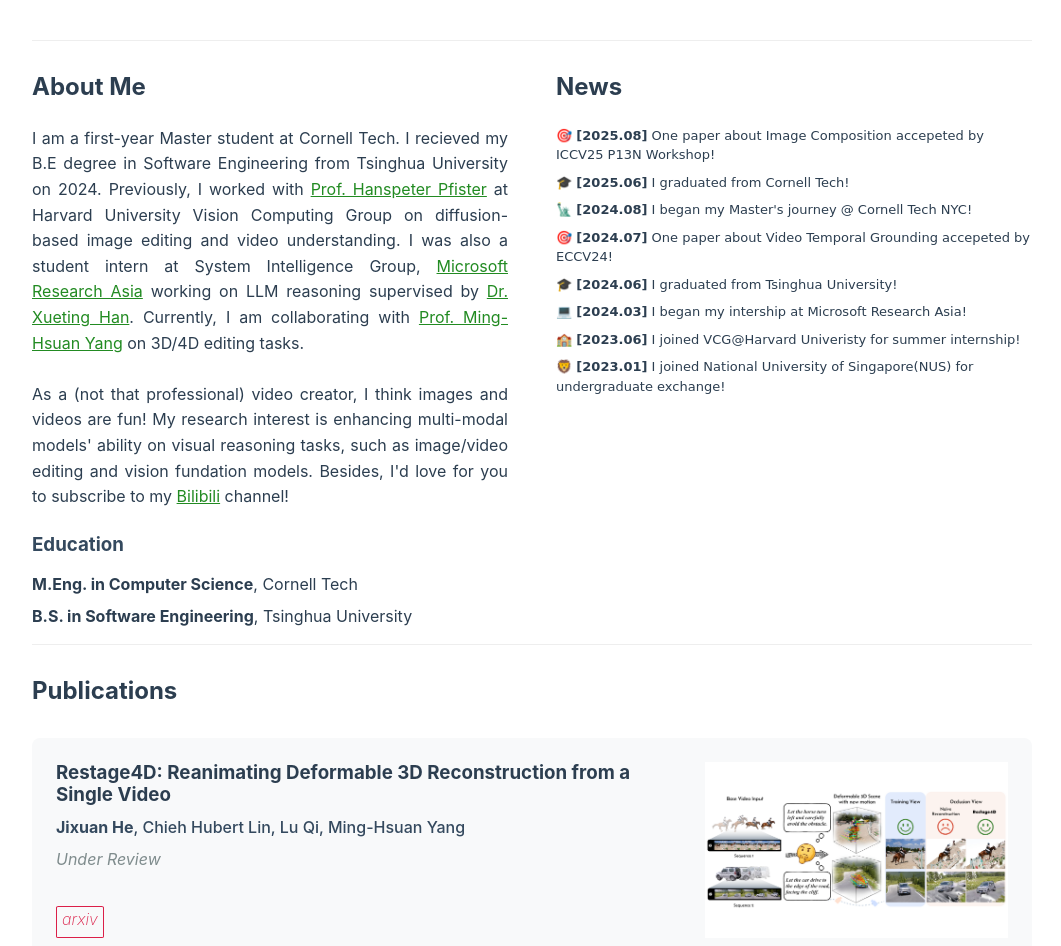
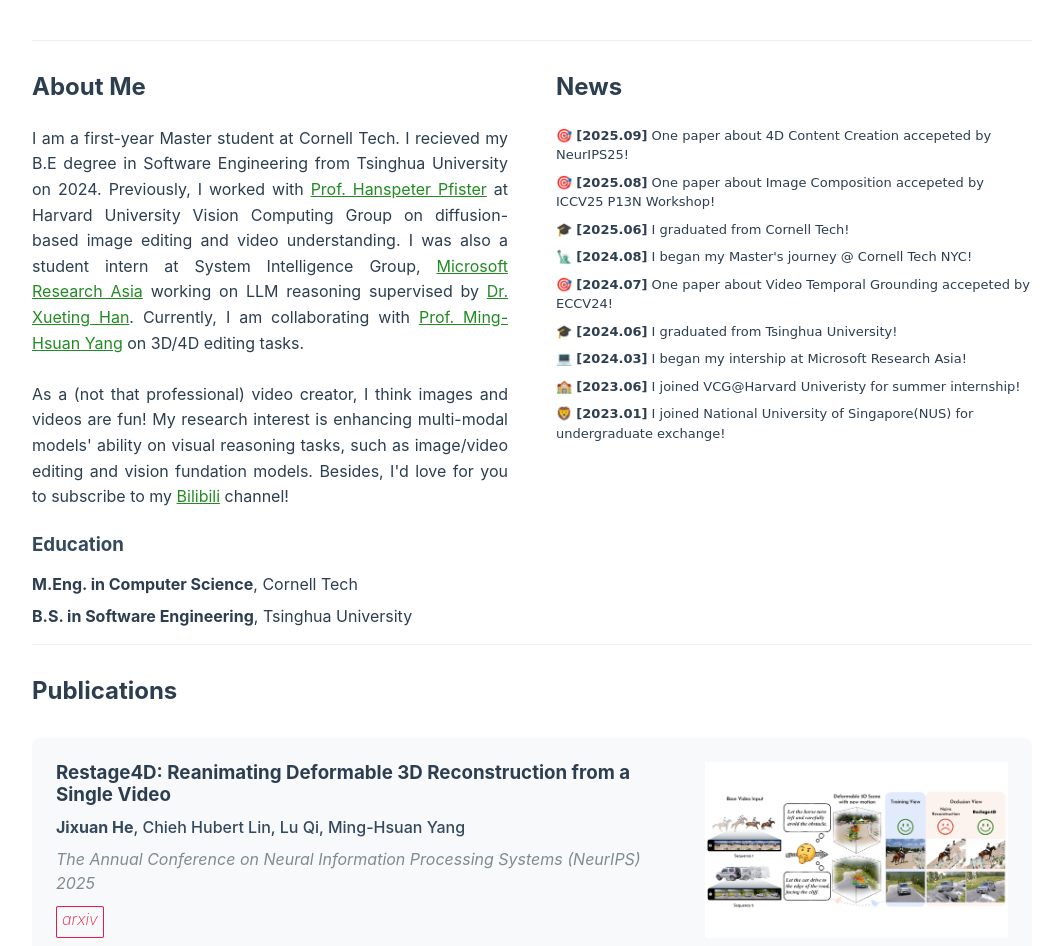
Before and after one commit to KaKituken/home, a Vue app: page /#/ in a window 1280 px wide. Shown: the part 246-1192 px from the top of the page, without its empty margins (108-1169 px from the left). Built offline with nearby package versions, Linux system fonts and the light colour scheme.

Commit message:
add: nips paper

```diff
--- a/src/components/About.vue
+++ b/src/components/About.vue
@@ -34,6 +34,7 @@
     <div class="news-container">
       <h2>News</h2>
       <ul>
+        <li>🎯 <b>[2025.09]</b> One paper about 4D Content Creation accepeted by NeurIPS25!</li>
         <li>🎯 <b>[2025.08]</b> One paper about Image Composition accepeted by ICCV25 P13N Workshop!</li>
         <li>🎓 <b>[2025.06]</b> I graduated from Cornell Tech!</li>
         <li>🗽 <b>[2024.08]</b> I began my Master's journey @ Cornell Tech NYC!</li>
--- a/src/components/Publications.vue
+++ b/src/components/Publications.vue
@@ -11,8 +11,8 @@ const publications = [
   {
     title: "Restage4D: Reanimating Deformable 3D Reconstruction from a Single Video",
     authors: "<strong>Jixuan He</strong>, Chieh Hubert Lin, Lu Qi, Ming-Hsuan Yang",
-    journal: "Under Review",
-    year: null,
+    journal: "The Annual Conference on Neural Information Processing Systems (NeurIPS)",
+    year: 2025,
     preview: `${import.meta.env.BASE_URL}assets/he2025restage.png`,
     arxiv: "https://arxiv.org/abs/2508.06715",
     code: null,
```
